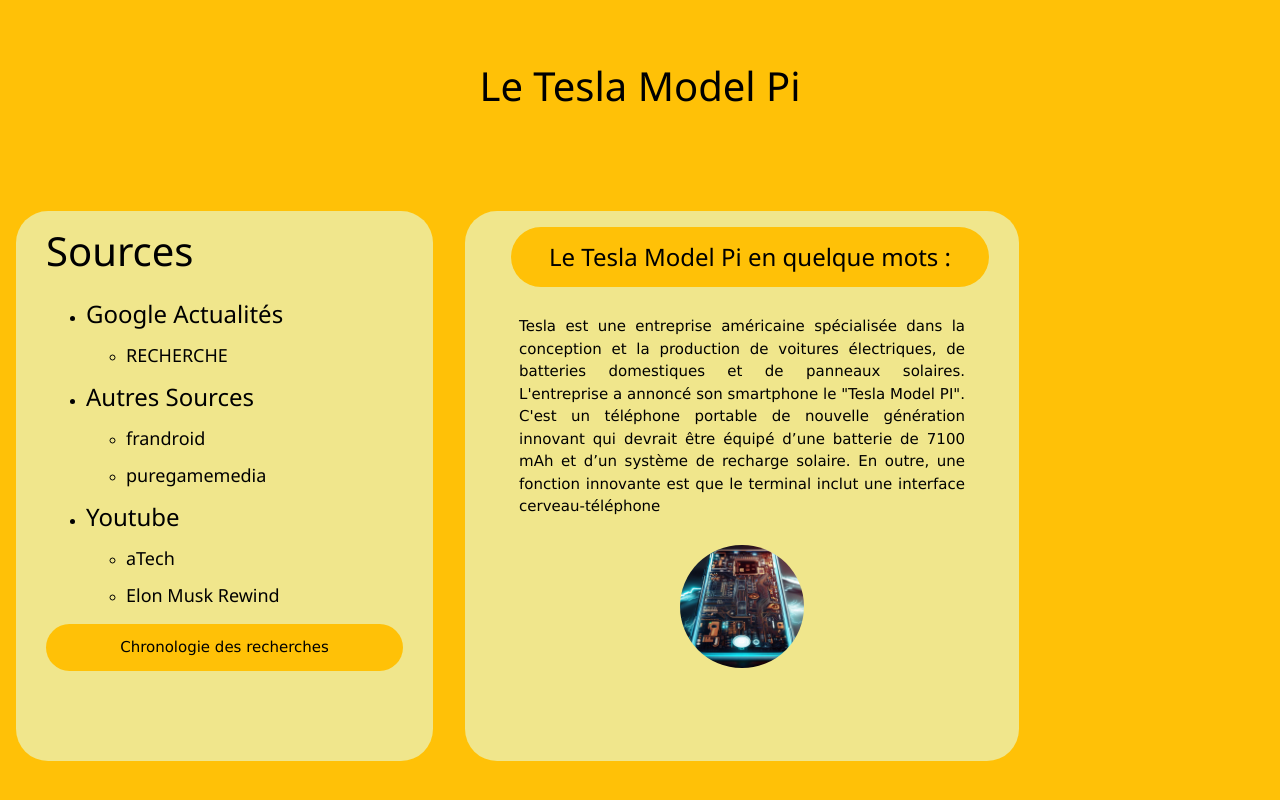
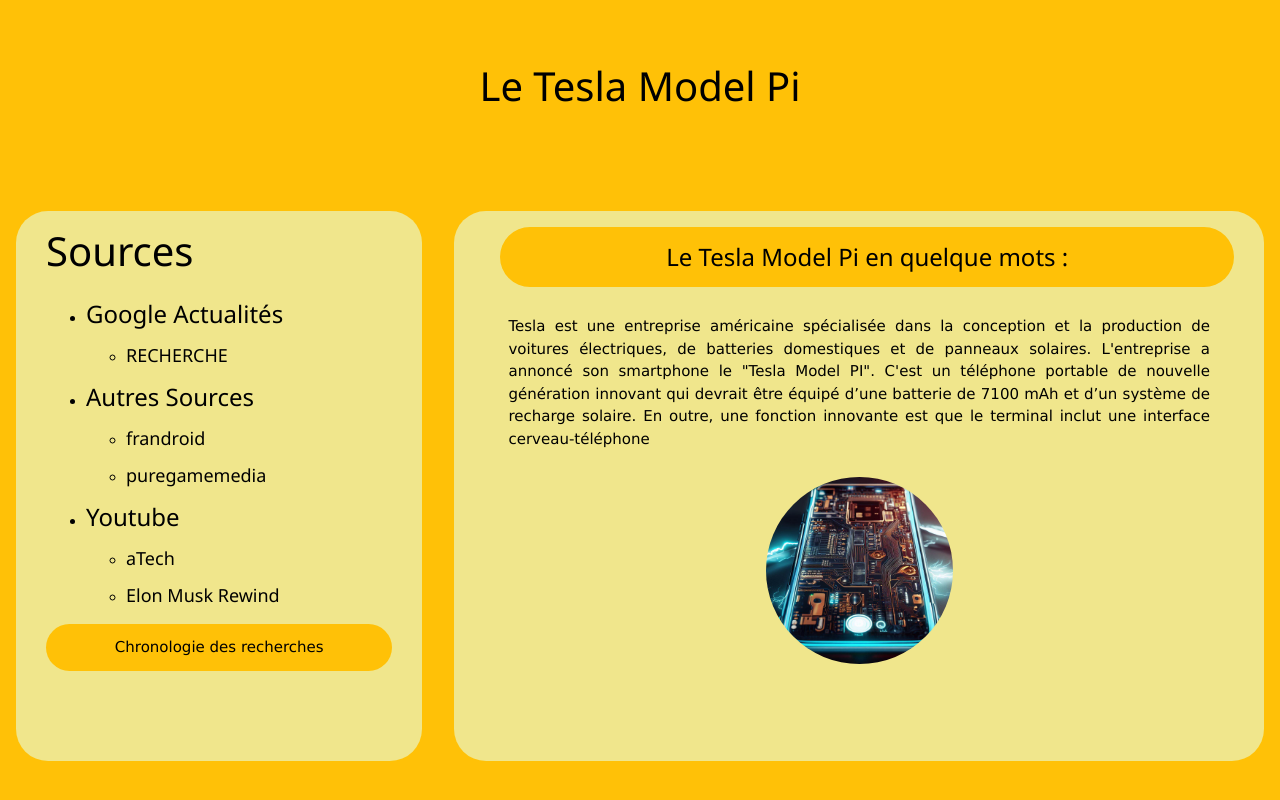
Before and after one commit to Meidi-Agd/Portfolio, a plain HTML site: page pages/techno-Veille.html in a window 1280 px wide. Shown: the part 1084-1884 px from the top of the page. Drawn offline with Linux system fonts and the light colour scheme; files whose address does not match are found by name.

Commit message:
Update techno-Veille.html

```diff
--- a/pages/techno-Veille.html
+++ b/pages/techno-Veille.html
@@ -107,7 +107,6 @@
       </button>
     </div>
 
-    <div class="w3-twothird">
       <div class="w3-twothird w3-panel w3-khaki w3-margin-left w3-margin-right w3-round-xxlarge w3-center block">
         <h3 class="w3-panel w3-amber w3-padding-large w3-round-xxlarge w3-margin-left">Le Tesla Model Pi en quelque mots :</h3>
         <p class="w3-justify w3-padding-large">
@@ -118,7 +117,6 @@
         </p>
         <img class="w-25 circle" src="../img/tesla-model-pi.png" alt="passkey schema https://www.fredzone.org/tesla-model-pi-5g-2022-date-de-sortie-caracteristiques-prix-toutes-ies-actus-378945">
       </div>
-    </div>
   </div>
 </section>
 
```
